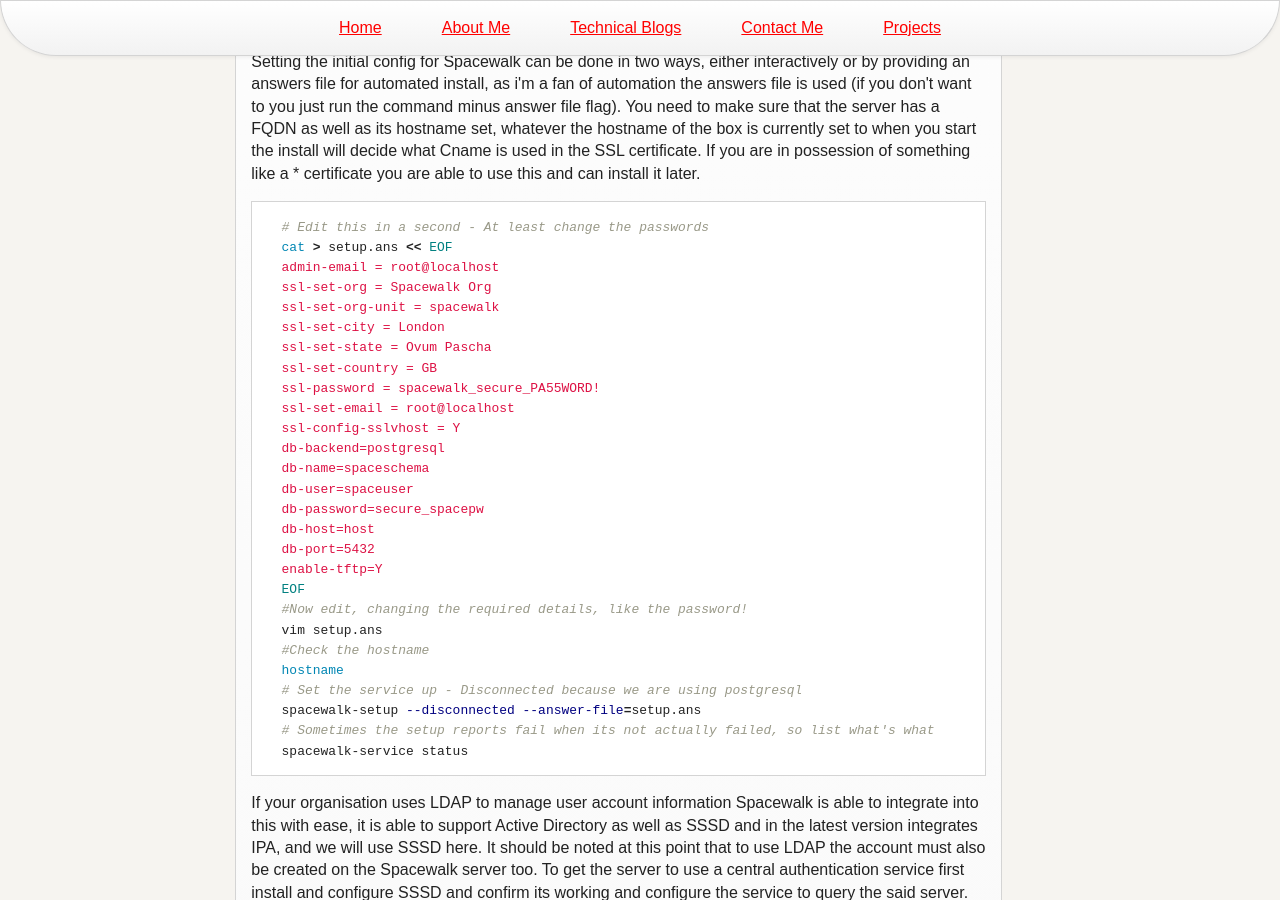
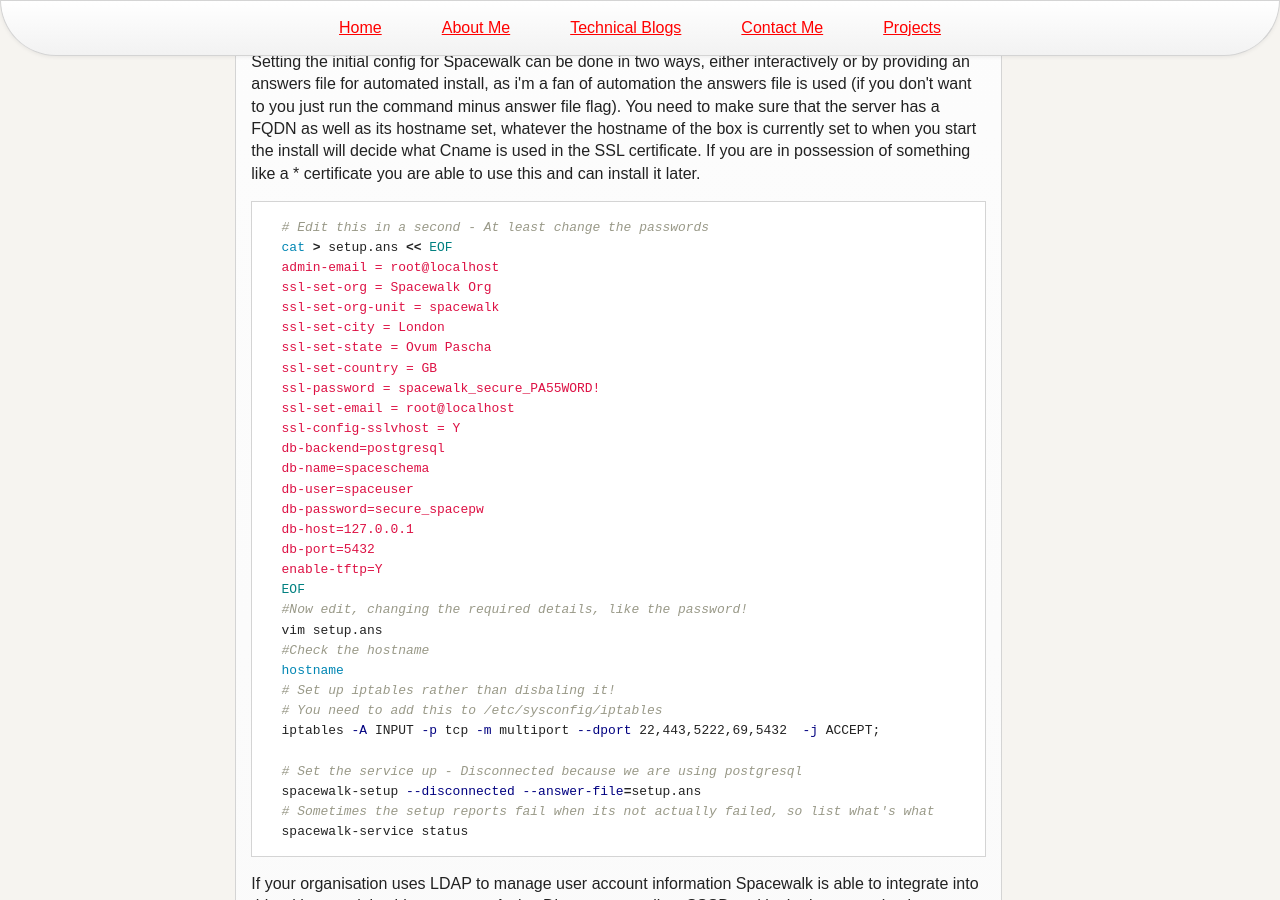
Before and after one commit to leostat/Necurity.co.uk, a Jekyll site: the page built from netsec/_posts/2013-08-22-redhat_spacewalk_tutorial.md, in a window 1280 px wide and 900 px high, scrolled down 1498 px. Built offline with Jekyll 4.4.1, drawn with Linux system fonts in a browser that asks for light colours; nearby versions of some CDN libraries; comment, search, counter and statistics services are not loaded.

Commit message:
added firewall rules needed

```diff
--- a/netsec/_posts/2013-08-22-redhat_spacewalk_tutorial.md
+++ b/netsec/_posts/2013-08-22-redhat_spacewalk_tutorial.md
@@ -89,7 +89,7 @@ db-backend=postgresql
 db-name=spaceschema
 db-user=spaceuser
 db-password=secure_spacepw
-db-host=host
+db-host=127.0.0.1
 db-port=5432
 enable-tftp=Y
 EOF
@@ -97,6 +97,10 @@ EOF
 vim setup.ans
 #Check the hostname
 hostname
+# Set up iptables rather than disbaling it!
+# You need to add this to /etc/sysconfig/iptables
+iptables -A INPUT -p tcp -m multiport --dport 22,443,5222,69,5432  -j ACCEPT;
+
 # Set the service up - Disconnected because we are using postgresql
 spacewalk-setup --disconnected --answer-file=setup.ans
 # Sometimes the setup reports fail when its not actually failed, so list what's what
--- a/scripts/allinone.txt
+++ b/scripts/allinone.txt
@@ -1,7 +1,10 @@
 # Written by Alex Innes - 2014
 # Version 0.1
 # This will more than likely eat the nearest fluffy animal before installing Spacewalk
-# You need the DB backup before this
+# On a serious note it installs spacewalk 2.0 then updates it
+# TODO
+# Install spacewalk 2.2 not 2.0
+# DO the iptables properly!
 #! /bin/sh
 #===============================================================================
 # Code is grouped inbetween these ^
```
Also changed, not shown: 1 other file.
